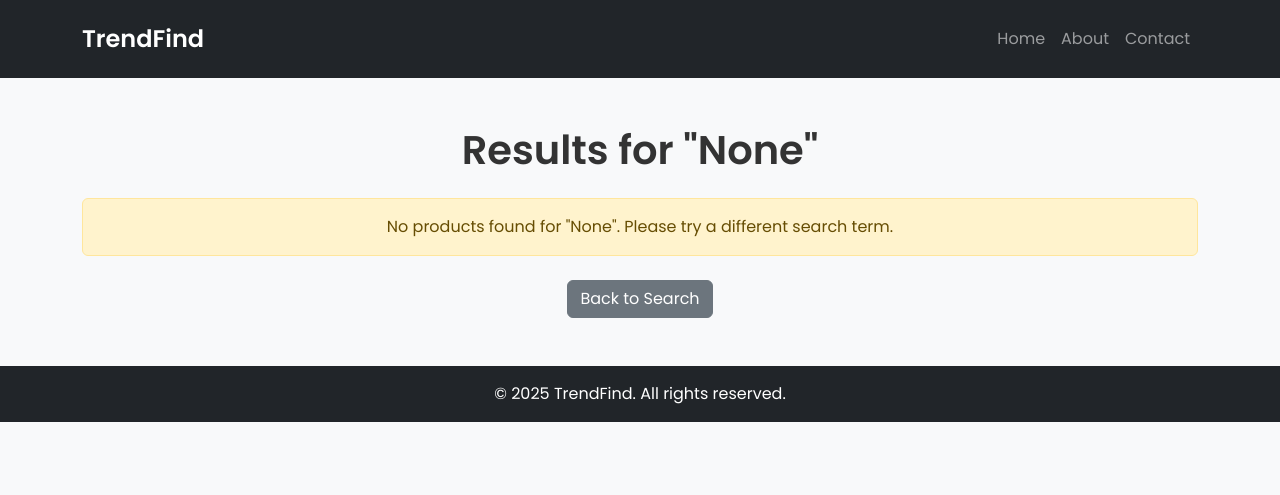
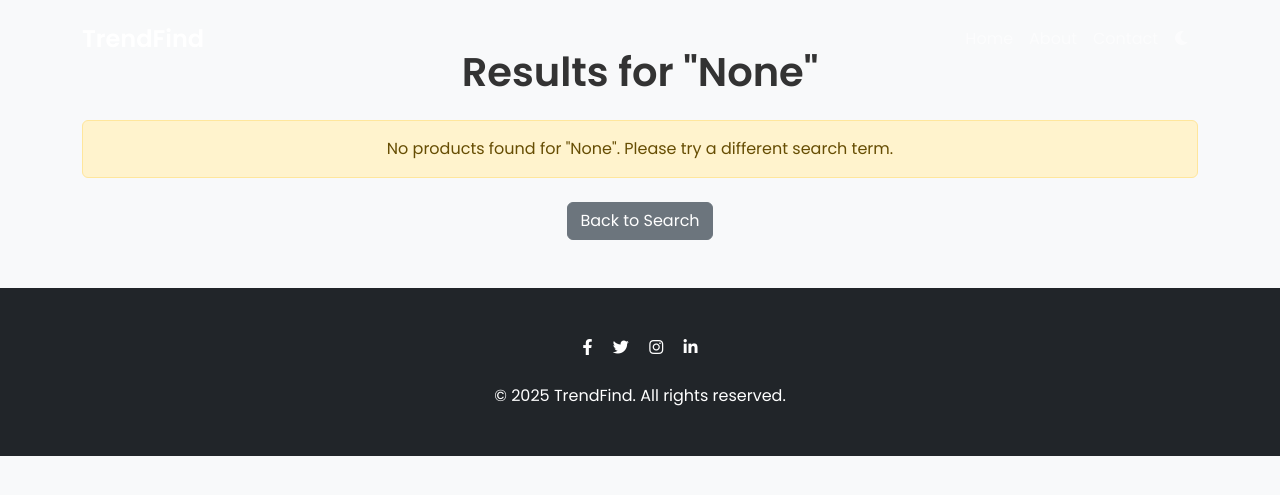
Before and after one commit to TrendFiind/flask-trendfind-app, a Flask app: page /results in a window 1280 px wide. Shown: the top 495 px of the page. Run offline with Flask 3, Linux system fonts and the light colour scheme; data that the repository does not hold is empty.

Commit message:
Update results.html

```diff
--- a/TrendFind/templates/results.html
+++ b/TrendFind/templates/results.html
@@ -7,10 +7,11 @@
     <link href="https://cdn.jsdelivr.net/npm/bootstrap@5.3.0/dist/css/bootstrap.min.css" rel="stylesheet">
     <link href="https://fonts.googleapis.com/css2?family=Poppins:wght@400;600&display=swap" rel="stylesheet">
     <link href="{{ url_for('static', filename='styles.css') }}" rel="stylesheet">
+    <link rel="stylesheet" href="https://cdnjs.cloudflare.com/ajax/libs/font-awesome/6.0.0/css/all.min.css">
 </head>
 <body>
     <!-- Navigation Bar -->
-    <nav class="navbar navbar-expand-lg navbar-dark bg-dark">
+    <nav class="navbar navbar-expand-lg navbar-dark bg-transparent fixed-top">
         <div class="container">
             <a class="navbar-brand" href="/">TrendFind</a>
             <button class="navbar-toggler" type="button" data-bs-toggle="collapse" data-bs-target="#navbarNav" aria-controls="navbarNav" aria-expanded="false" aria-label="Toggle navigation">
@@ -27,6 +28,11 @@
                     <li class="nav-item">
                         <a class="nav-link" href="#contact">Contact</a>
                     </li>
+                    <li class="nav-item">
+                        <button id="dark-mode-toggle" class="btn btn-link nav-link">
+                            <i class="fas fa-moon"></i>
+                        </button>
+                    </li>
                 </ul>
             </div>
         </div>
@@ -40,7 +46,7 @@
                 <div class="row">
                     {% for product in products %}
                         <div class="col-md-4 mb-4">
-                            <div class="card h-100">
+                            <div class="card product-card">
                                 <img src="{{ product.Image }}" class="card-img-top" alt="{{ product.Title }}">
                                 <div class="card-body">
                                     <h5 class="card-title">{{ product.Title }}</h5>
@@ -54,6 +60,20 @@
                         </div>
                     {% endfor %}
                 </div>
+                <!-- Pagination -->
+                <nav aria-label="Page navigation" class="mt-4">
+                    <ul class="pagination justify-content-center">
+                        <li class="page-item disabled">
+                            <a class="page-link" href="#" tabindex="-1">Previous</a>
+                        </li>
+                        <li class="page-item active"><a class="page-link" href="#">1</a></li>
+                        <li class="page-item"><a class="page-link" href="#">2</a></li>
+                        <li class="page-item"><a class="page-link" href="#">3</a></li>
+                        <li class="page-item">
+                            <a class="page-link" href="#">Next</a>
+                        </li>
+                    </ul>
+                </nav>
             {% else %}
                 <div class="alert alert-warning text-center">
                     No products found for "{{ query }}". Please try a different search term.
@@ -66,12 +86,19 @@
     </section>
 
     <!-- Footer -->
-    <footer class="bg-dark text-white text-center py-3">
+    <footer class="bg-dark text-white text-center py-5">
         <div class="container">
+            <div class="social-links mb-4">
+                <a href="#" class="text-white me-3"><i class="fab fa-facebook-f"></i></a>
+                <a href="#" class="text-white me-3"><i class="fab fa-twitter"></i></a>
+                <a href="#" class="text-white me-3"><i class="fab fa-instagram"></i></a>
+                <a href="#" class="text-white"><i class="fab fa-linkedin-in"></i></a>
+            </div>
             <p class="mb-0">&copy; 2025 TrendFind. All rights reserved.</p>
         </div>
     </footer>
 
     <script src="https://cdn.jsdelivr.net/npm/bootstrap@5.3.0/dist/js/bootstrap.bundle.min.js"></script>
+    <script src="{{ url_for('static', filename='scripts.js') }}"></script>
 </body>
 </html>
```
